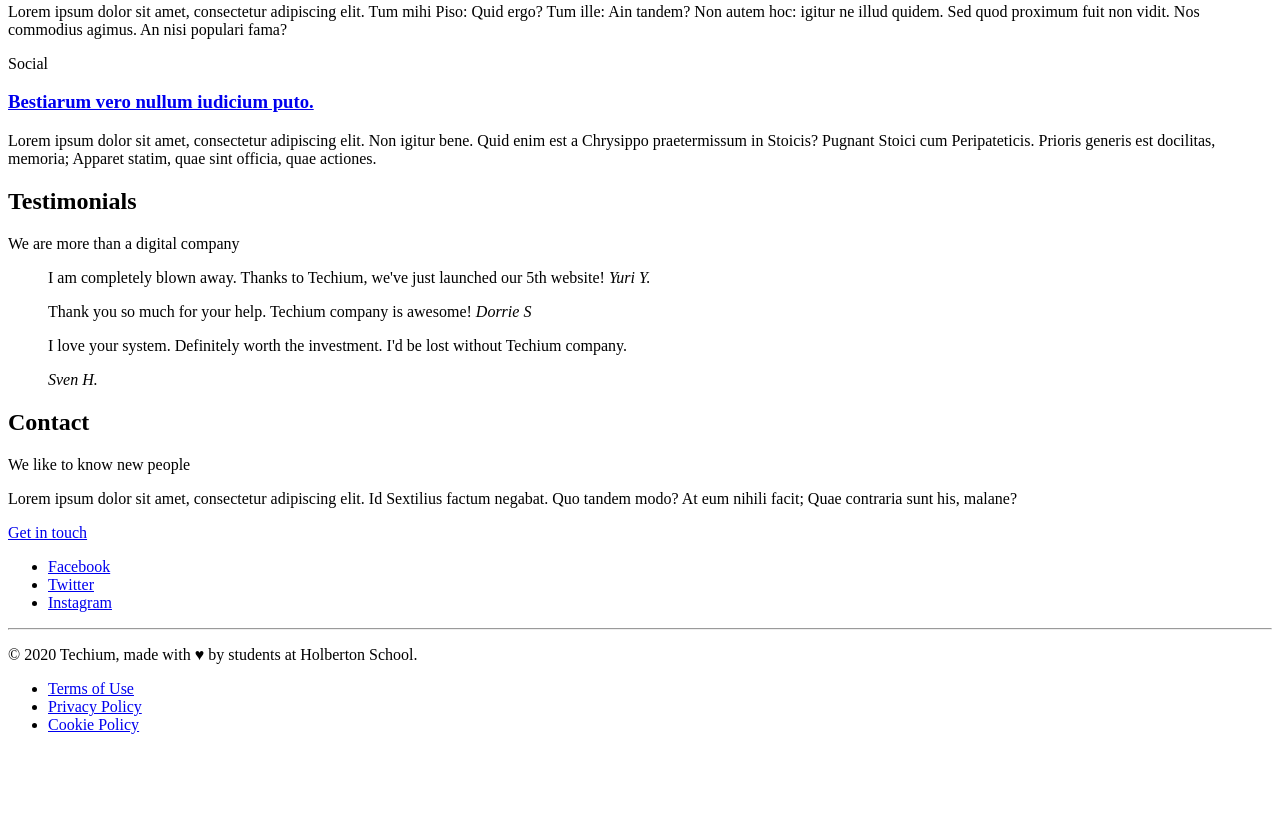
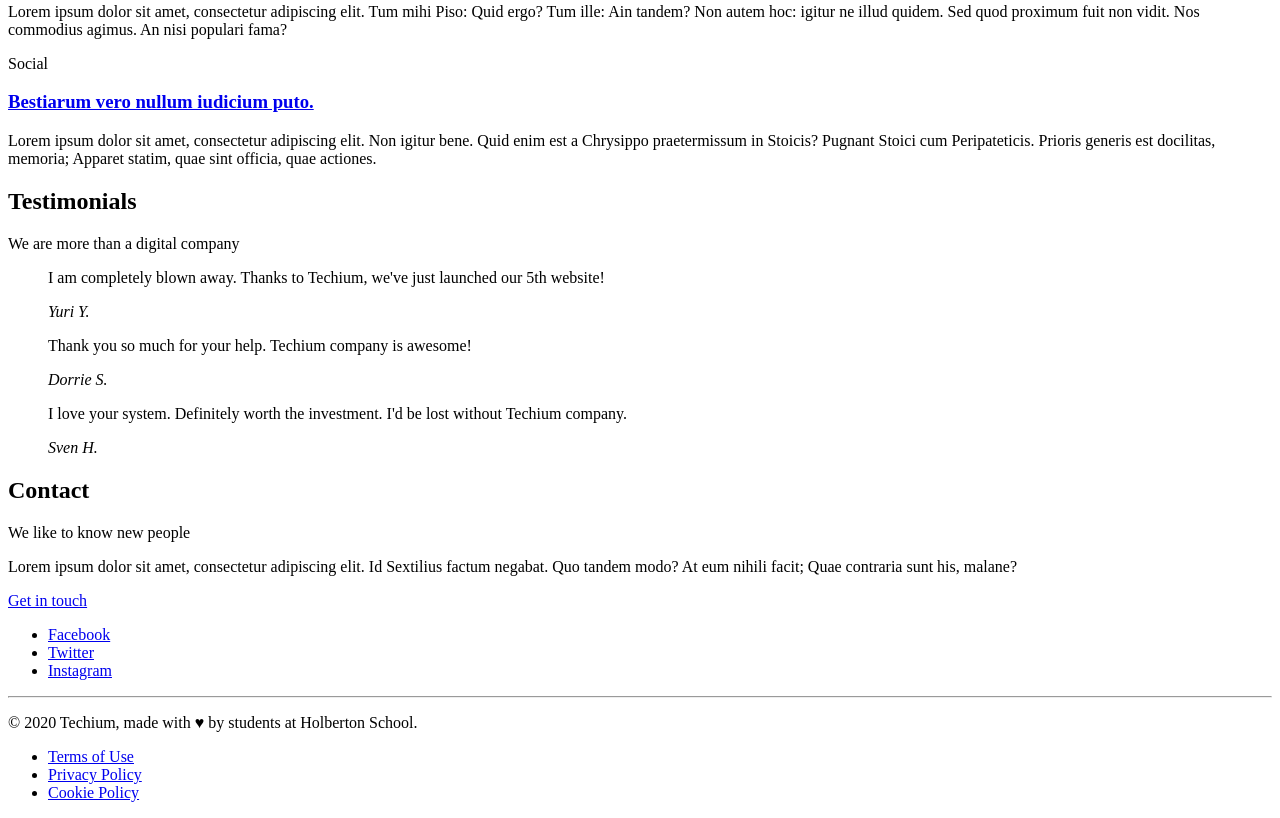
Before and after one commit to DavidZajicek/holbertonschool-web_front_end, a plain HTML site: page html_advanced/29-index.html in a window 1280 px wide. Shown: the part 1507-2325 px from the top of the page. Before the commit the page ends 2257 px from the top, so only its background shows below. Drawn offline with Linux system fonts and the light colour scheme.

Commit message:
the formatting is painfully pedantic

```diff
--- a/html_advanced/29-index.html
+++ b/html_advanced/29-index.html
@@ -167,23 +167,22 @@
                 </header>
                 <div>
                     <article>
-                        <blockquote cite="Yuri Y">
-                            I am completely blown away. Thanks to Techium, we've just launched our 5th website!
+                        <blockquote>
+                            <p>I am completely blown away. Thanks to Techium, we've just launched our 5th
+                                website!</p>
                             <cite>Yuri Y.</cite>
                         </blockquote>
                     </article>
                     <article>
                         <blockquote>
-                            Thank you so much for your help. Techium company is awesome!
-                            <cite>Dorrie S</cite>
+                            <p>Thank you so much for your help. Techium company is awesome!</p>
+                            <cite>Dorrie S.</cite>
                         </blockquote>
                     </article>
                     <article>
                         <blockquote>
-                            <p>
-                                I love your system. Definitely worth the investment. I'd be lost without Techium
-                                company.
-                            </p>
+                            <p>I love your system. Definitely worth the investment. I'd be lost
+                                without Techium company.</p>
                             <cite>Sven H.</cite>
                         </blockquote>
                     </article>
```
